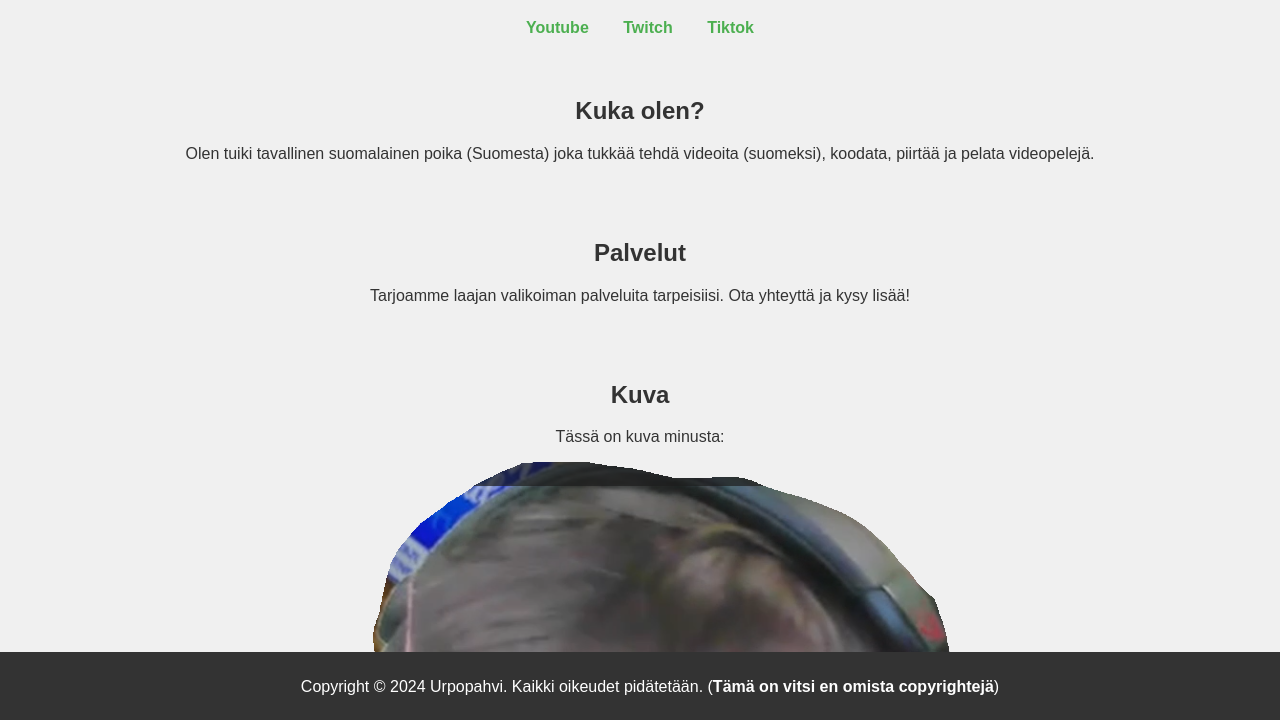
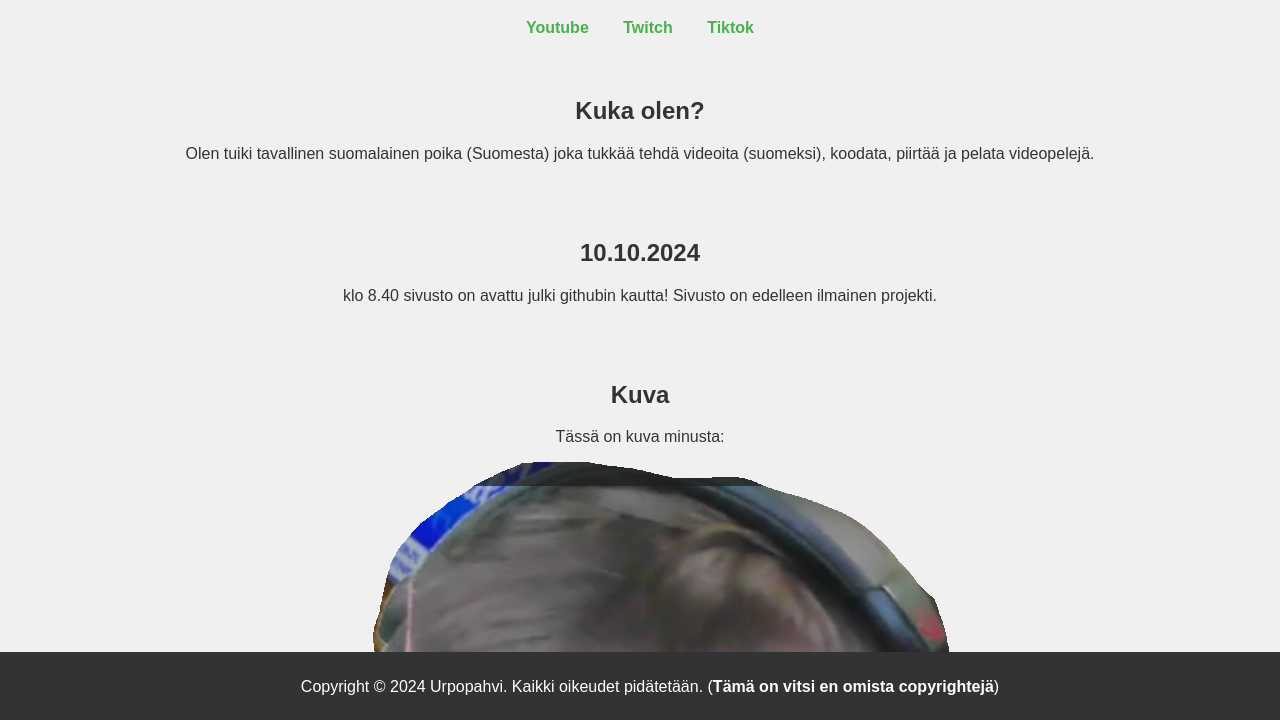
Before and after one commit to Urpopahv/sivusto, a plain HTML site: page index.html in a window 1280 px wide. Shown: the part 78-798 px from the top of the page. Drawn offline with Linux system fonts and the light colour scheme.

Commit message:
Update index.html

```diff
--- a/index.html
+++ b/index.html
@@ -74,8 +74,8 @@
 </section>
 
 <section id="palvelut">
-    <h2>Palvelut</h2>
-    <p>Tarjoamme laajan valikoiman palveluita tarpeisiisi. Ota yhteyttä ja kysy lisää!</p>
+    <h2>10.10.2024</h2>
+    <p>klo 8.40 sivusto on avattu julki githubin kautta! Sivusto on edelleen ilmainen projekti.</p>
 </section>
 
 <section id="yhteystiedot">
```
